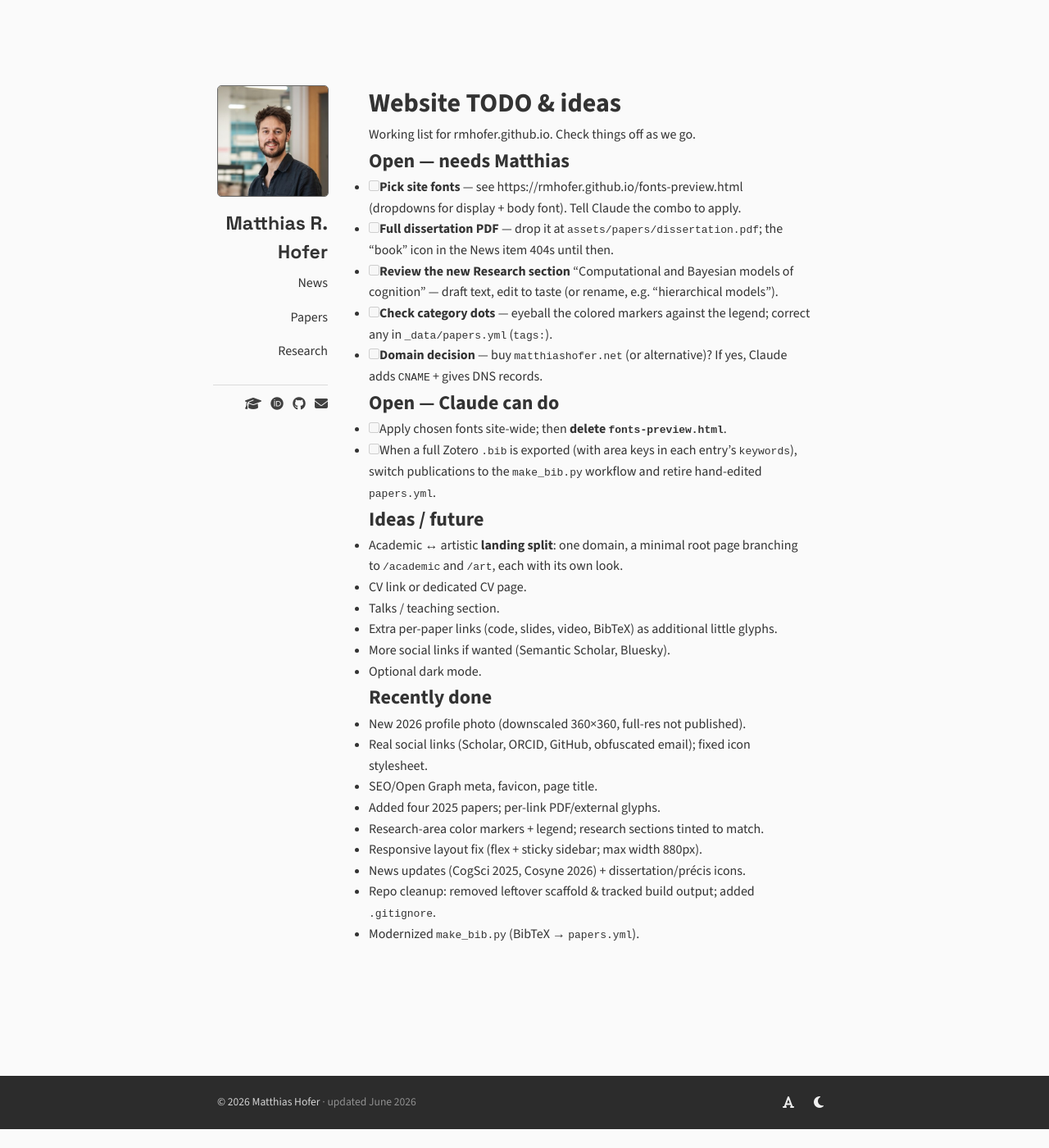
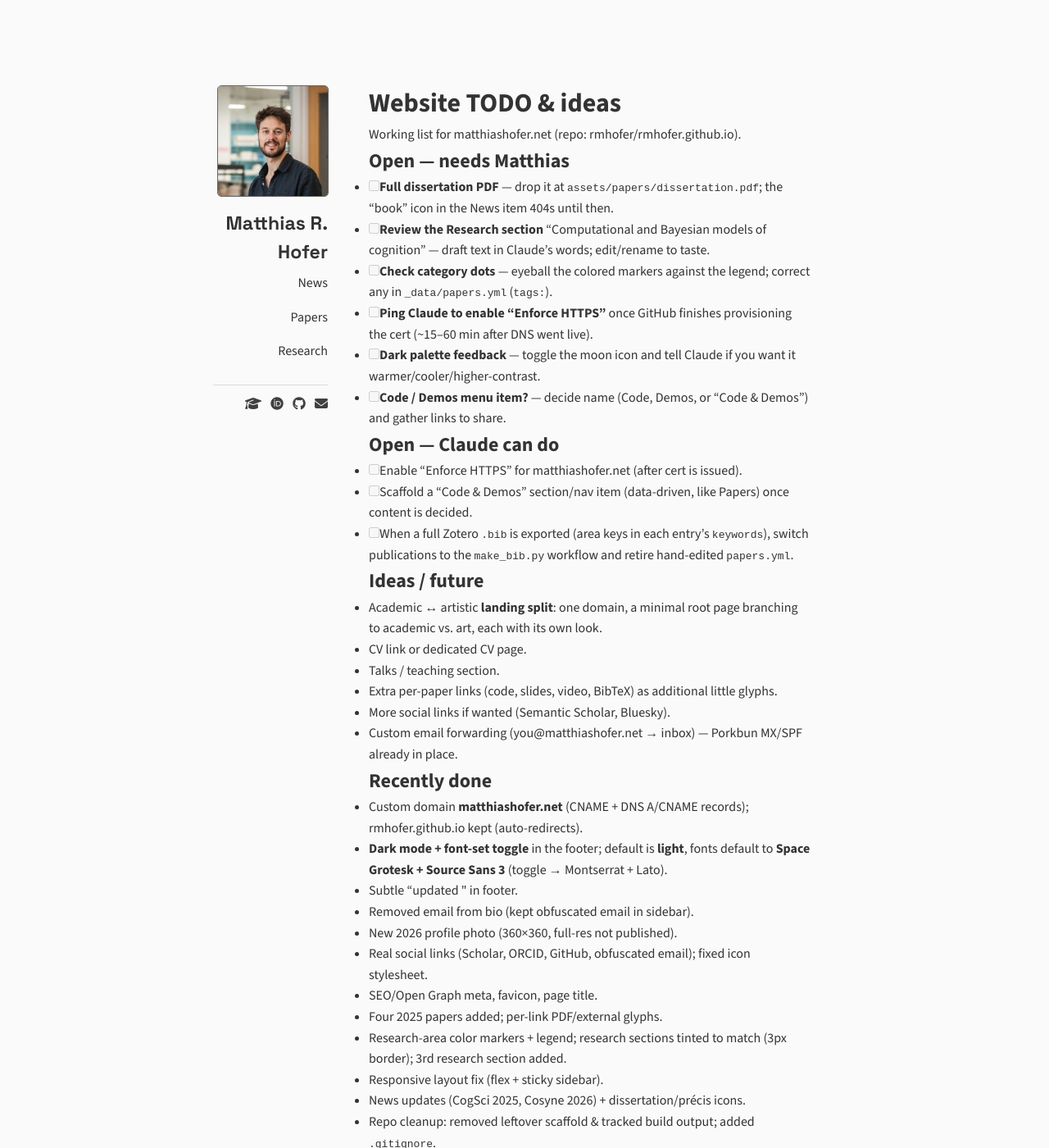
Before and after one commit to rmhofer/rmhofer.github.io, a Jekyll site: the page built from TODO.md, in a window 1280 px wide and 1400 px high. Shown: the whole window at 82% size. Built offline with Jekyll 4.4.1, drawn with Linux system fonts in a browser that asks for light colours; our own code applies the rules of GitHub Pages for plain Markdown files; some of the changed text lies outside the part shown.

Commit message:
Default to light mode; refresh TODO
- First-time visitors get light mode; dark only if previously chosen
- Update TODO with domain/dark-mode done and Code/Demos idea

Co-Authored-By: Claude Opus 4.8 (1M context) <noreply@anthropic.com>

```diff
--- a/TODO.md
+++ b/TODO.md
@@ -1,33 +1,40 @@
 # Website TODO & ideas
 
-Working list for rmhofer.github.io. Check things off as we go.
+Working list for matthiashofer.net (repo: rmhofer/rmhofer.github.io).
 
 ## Open — needs Matthias
-- [ ] **Pick site fonts** — see https://rmhofer.github.io/fonts-preview.html (dropdowns for display + body font). Tell Claude the combo to apply.
 - [ ] **Full dissertation PDF** — drop it at `assets/papers/dissertation.pdf`; the "book" icon in the News item 404s until then.
-- [ ] **Review the new Research section** "Computational and Bayesian models of cognition" — draft text, edit to taste (or rename, e.g. "hierarchical models").
+- [ ] **Review the Research section** "Computational and Bayesian models of cognition" — draft text in Claude's words; edit/rename to taste.
 - [ ] **Check category dots** — eyeball the colored markers against the legend; correct any in `_data/papers.yml` (`tags:`).
-- [ ] **Domain decision** — buy `matthiashofer.net` (or alternative)? If yes, Claude adds `CNAME` + gives DNS records.
+- [ ] **Ping Claude to enable "Enforce HTTPS"** once GitHub finishes provisioning the cert (~15–60 min after DNS went live).
+- [ ] **Dark palette feedback** — toggle the moon icon and tell Claude if you want it warmer/cooler/higher-contrast.
+- [ ] **Code / Demos menu item?** — decide name (Code, Demos, or "Code & Demos") and gather links to share.
 
 ## Open — Claude can do
-- [ ] Apply chosen fonts site-wide; then **delete `fonts-preview.html`**.
-- [ ] When a full Zotero `.bib` is exported (with area keys in each entry's `keywords`), switch publications to the `make_bib.py` workflow and retire hand-edited `papers.yml`.
+- [ ] Enable "Enforce HTTPS" for matthiashofer.net (after cert is issued).
+- [ ] Scaffold a "Code & Demos" section/nav item (data-driven, like Papers) once content is decided.
+- [ ] When a full Zotero `.bib` is exported (area keys in each entry's `keywords`), switch publications to the `make_bib.py` workflow and retire hand-edited `papers.yml`.
 
 ## Ideas / future
-- Academic ↔ artistic **landing split**: one domain, a minimal root page branching to `/academic` and `/art`, each with its own look.
+- Academic ↔ artistic **landing split**: one domain, a minimal root page branching to academic vs. art, each with its own look.
 - CV link or dedicated CV page.
 - Talks / teaching section.
 - Extra per-paper links (code, slides, video, BibTeX) as additional little glyphs.
 - More social links if wanted (Semantic Scholar, Bluesky).
-- Optional dark mode.
+- Custom email forwarding (you@matthiashofer.net → inbox) — Porkbun MX/SPF already in place.
 
 ## Recently done
-- New 2026 profile photo (downscaled 360×360, full-res not published).
+- Custom domain **matthiashofer.net** (CNAME + DNS A/CNAME records); rmhofer.github.io kept (auto-redirects).
+- **Dark mode + font-set toggle** in the footer; default is **light**, fonts default to **Space Grotesk + Source Sans 3** (toggle → Montserrat + Lato).
+- Subtle "updated <month year>" in footer.
+- Removed email from bio (kept obfuscated email in sidebar).
+- New 2026 profile photo (360×360, full-res not published).
 - Real social links (Scholar, ORCID, GitHub, obfuscated email); fixed icon stylesheet.
 - SEO/Open Graph meta, favicon, page title.
-- Added four 2025 papers; per-link PDF/external glyphs.
-- Research-area color markers + legend; research sections tinted to match.
-- Responsive layout fix (flex + sticky sidebar; max width 880px).
+- Four 2025 papers added; per-link PDF/external glyphs.
+- Research-area color markers + legend; research sections tinted to match (3px border); 3rd research section added.
+- Responsive layout fix (flex + sticky sidebar).
 - News updates (CogSci 2025, Cosyne 2026) + dissertation/précis icons.
 - Repo cleanup: removed leftover scaffold & tracked build output; added `.gitignore`.
 - Modernized `make_bib.py` (BibTeX → `papers.yml`).
+- `fonts-preview.html` kept in repo but unpublished.
--- a/_layouts/default.html
+++ b/_layouts/default.html
@@ -9,9 +9,8 @@
     <script>
         (function () {
             try {
-                var t = localStorage.getItem('theme');
-                if (!t) { t = (window.matchMedia && matchMedia('(prefers-color-scheme: dark)').matches) ? 'dark' : 'light'; }
-                document.documentElement.setAttribute('data-theme', t);
+                // Default to light; only use dark if the visitor previously chose it.
+                document.documentElement.setAttribute('data-theme', localStorage.getItem('theme') || 'light');
                 document.documentElement.setAttribute('data-fonts', localStorage.getItem('fonts') || 'default');
             } catch (e) {}
         })();
```
